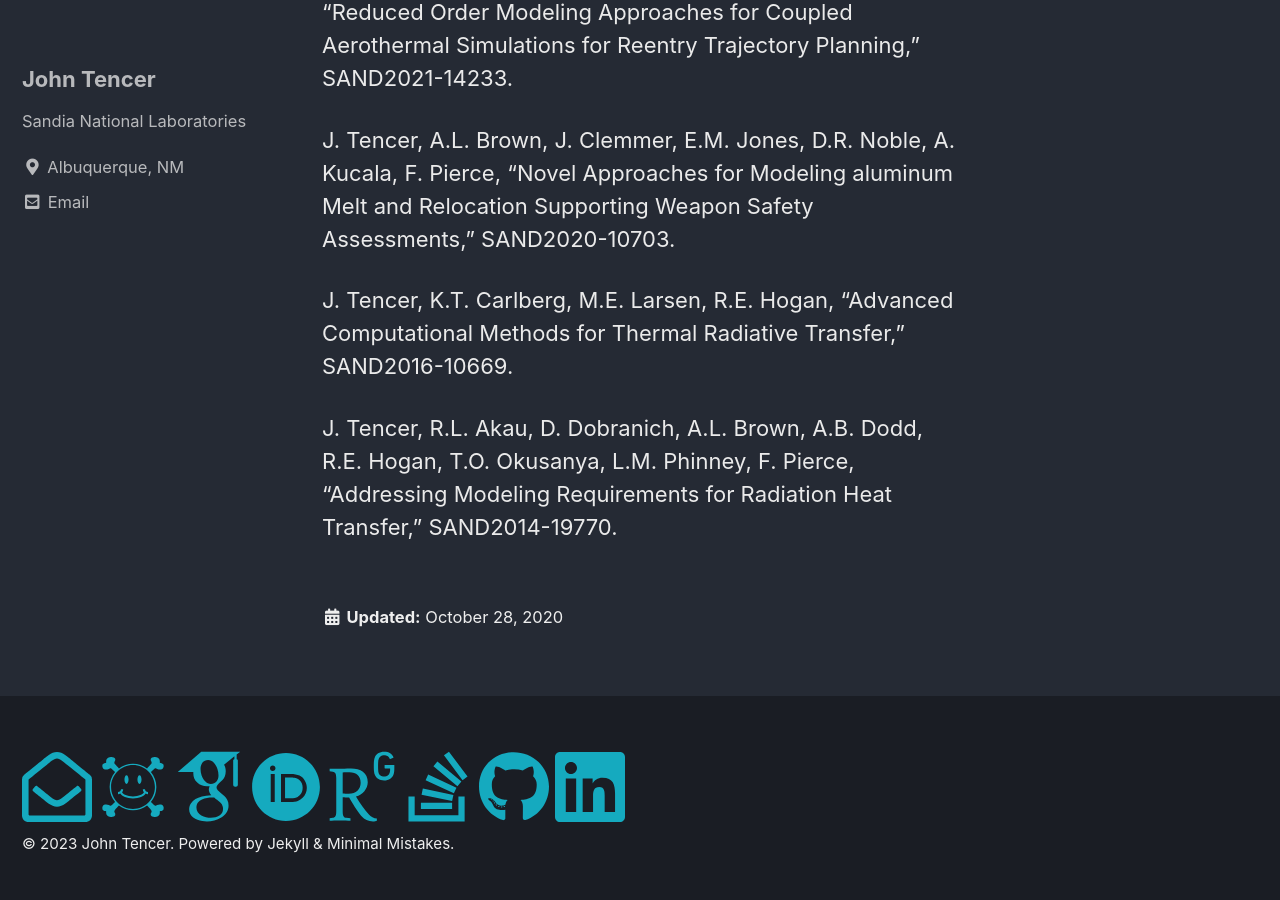
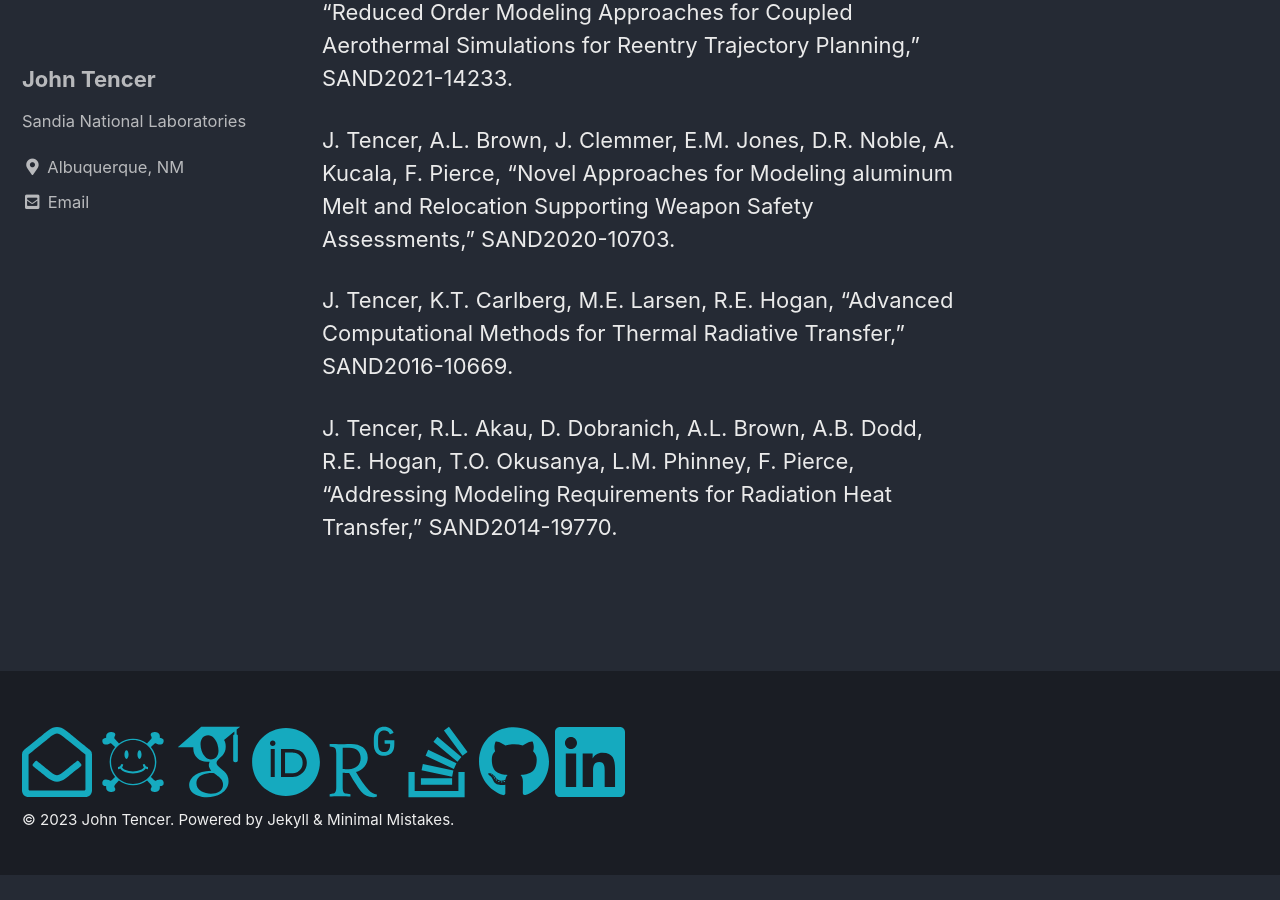
Before and after one commit to jtencer/jtencer.github.io, a Jekyll site: the page built from _pages/pubs.md, in a window 1280 px wide and 900 px high, scrolled down 6046 px. Built offline with Jekyll 4.4.1, drawn with Linux system fonts in a browser that asks for light colours; cached includes are drawn as plain includes; after the commit the page ends 6921 px from its top, so only the background shows below that; some of the changed lines change nothing that is shown.

Commit message:
remove outdated timestamp

```diff
--- a/_pages/pubs.md
+++ b/_pages/pubs.md
@@ -4,7 +4,6 @@ title: "Publications"
 excerpt: "List of publications."
 
 
-last_modified_at: 2020-10-28T14:51:23-04:00
 toc: true
 ---
 
```
